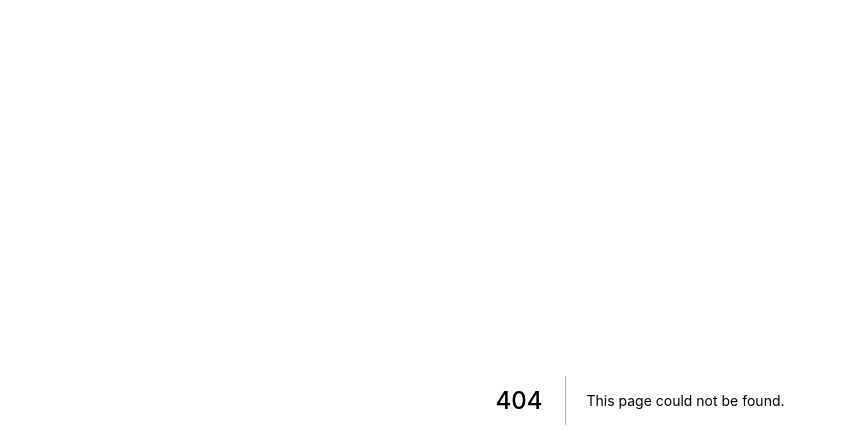
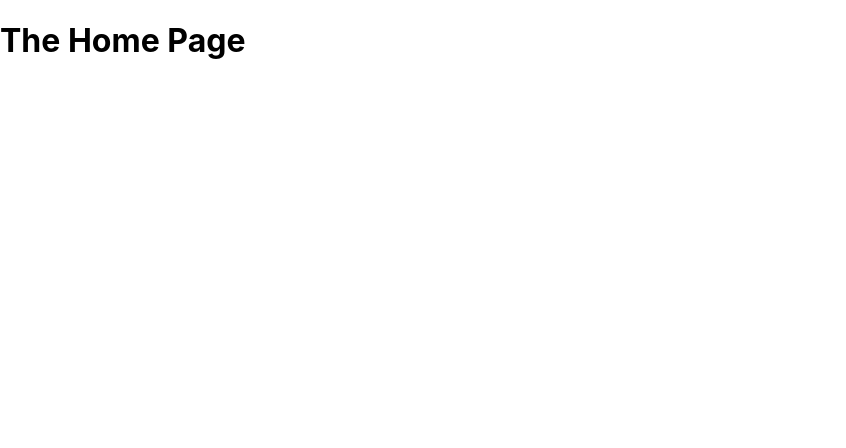
Before and after one commit to dewanwakilahmed/meetups-app-nextjs, a Next.js app: page /news/1 in a window 1280 px wide. Before the commit this address had no page. Shown: the top 448 px of the page, without its empty margins (0-846 px from the left). Built offline with nearby package versions, Linux system fonts and the light colour scheme.

Commit message:
Creating Dynamic Pages

```diff
--- /dev/null
+++ b/pages/news/[newsId].js
@@ -0,0 +1,7 @@
+// our-domain.com/news
+
+function DetailPage() {
+  return <h1>The Home Page</h1>;
+}
+
+export default DetailPage;
--- a/pages/news/index.js
+++ b/pages/news/index.js
@@ -1,7 +1,7 @@
 // our-domain.com/news
 
-function News() {
+function NewsPage() {
   return <h1>The News Page</h1>;
 }
 
-export default News;
+export default NewsPage;
```
